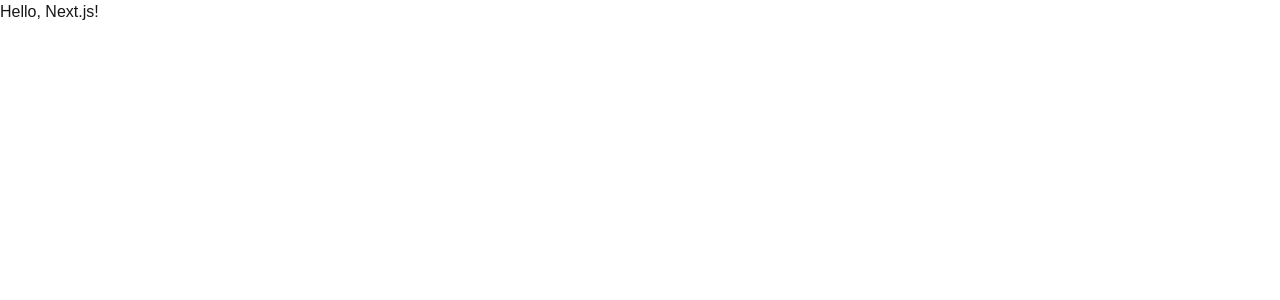
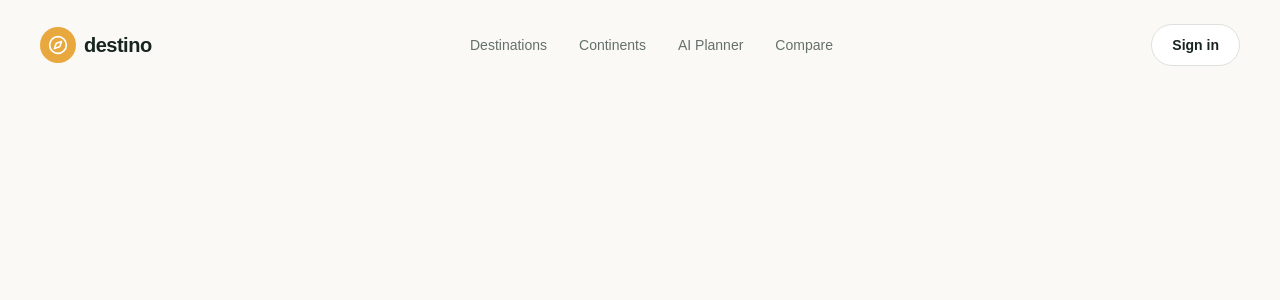
Before and after one commit to joejohn98/destino-ai, a Next.js app in the folder frontend/: page / in a window 1280 px wide. Shown: the top 300 px of the page. Built offline with nearby package versions, Linux system fonts and the light colour scheme.

Commit message:
feat(frontend): add landing page layout and navigation
Include Lucide icons dependency and implement the initial landing page design with a navigation bar, brand logo, and feature links.

```diff
--- a/frontend/package.json
+++ b/frontend/package.json
@@ -9,6 +9,7 @@
     "lint": "eslint"
   },
   "dependencies": {
+    "lucide-react": "^1.61.0",
     "next": "16.4.3",
     "react": "19.3.0",
     "react-dom": "19.3.0"
--- a/frontend/src/app/page.tsx
+++ b/frontend/src/app/page.tsx
@@ -1,3 +1,50 @@
-export default function Home() {
-  return <h1>Hello, Next.js!</h1>;
+"use client";
+
+import Link from "next/link";
+import {
+  Compass,
+} from "lucide-react";
+
+
+
+export default function Page() {
+  return (
+    <main className="min-h-screen bg-[#faf9f6] text-[#18251f]">
+      {/* Navigation */}
+      <nav className="mx-auto flex max-w-7xl items-center justify-between px-6 py-6 lg:px-10">
+        <Link
+          href="/"
+          className="flex items-center gap-2 text-xl font-bold tracking-tight"
+        >
+          <span className="grid size-9 place-items-center rounded-full bg-[#e8a83e] text-white">
+            <Compass className="size-5" />
+          </span>
+          destino
+        </Link>
+        <div className="hidden items-center gap-8 text-sm font-medium text-[#657069] md:flex">
+          <Link
+            href="/destinations"
+            className="transition hover:text-[#e29b2c]"
+          >
+            Destinations
+          </Link>
+          <Link href="/continents" className="transition hover:text-[#e29b2c]">
+            Continents
+          </Link>
+          <Link href="/ai/planner" className="transition hover:text-[#e29b2c]">
+            AI Planner
+          </Link>
+          <Link href="/ai/compare" className="transition hover:text-[#e29b2c]">
+            Compare
+          </Link>
+        </div>
+        <Link
+          href="/auth/login"
+          className="rounded-full border border-[#dfe2dc] bg-white px-5 py-2.5 text-sm font-semibold transition hover:border-[#e8a83e]"
+        >
+          Sign in
+        </Link>
+      </nav>
+    </main>
+  );
 }
```
Also changed, not shown: 1 other file (tests, documents, lock files or other folders).
